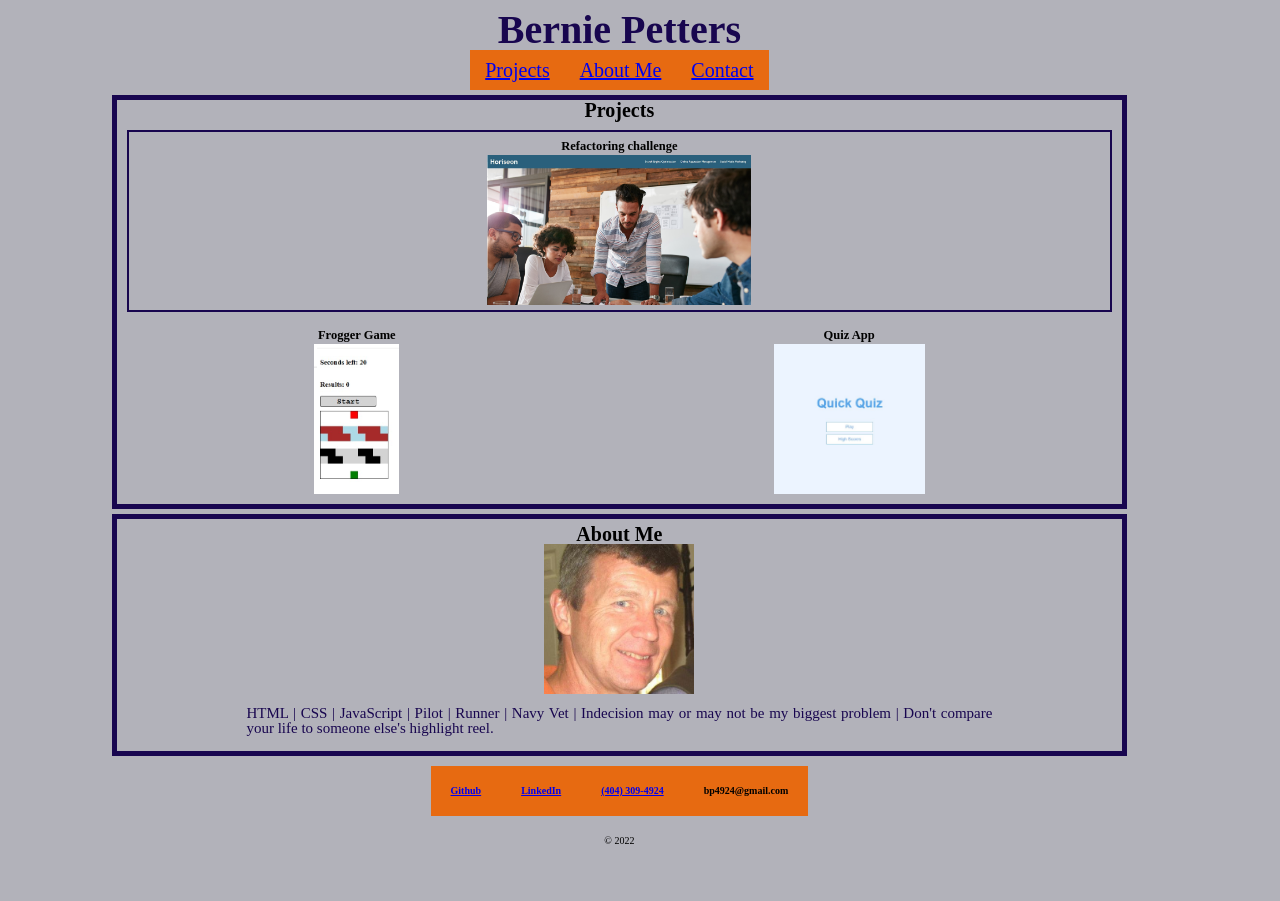
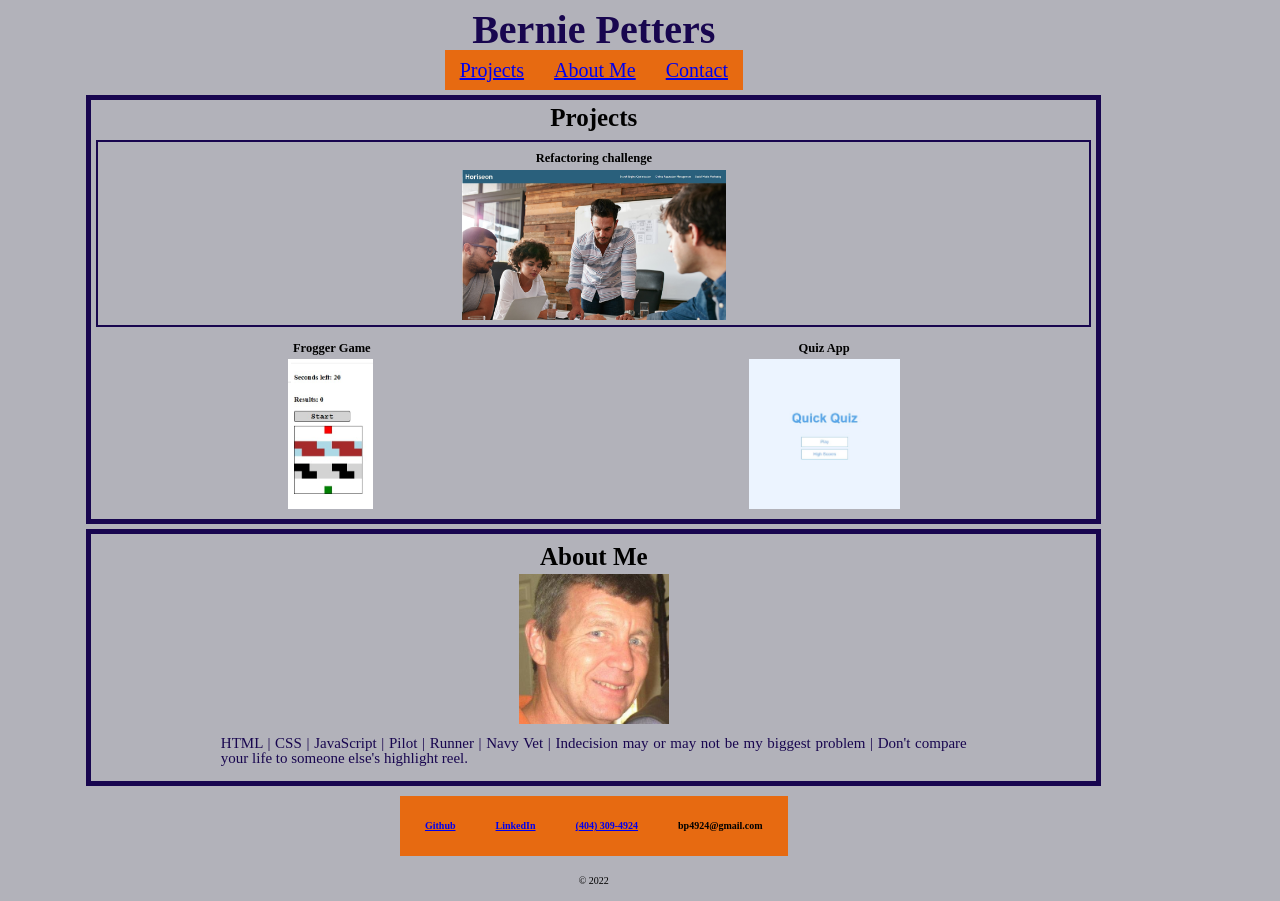
Before and after one commit to bp4924/BP-Portfolio, a plain HTML site: page index.html in a window 1280 px wide. Before the commit the page ends 861 px from the top, so only its background shows below. Drawn offline with Linux system fonts and the light colour scheme.

Commit message:
style touch-up

```diff
--- a/Assets/css/style.css
+++ b/Assets/css/style.css
@@ -17,9 +17,9 @@ body {
   background-color: var(--pale);
   display: flex;
   flex-direction: column;
+  justify-content: center;
   align-items: center;
-  justify-content: flex-start;
-  width: 96vw;
+  width: 92vw;
   margin: 0.5rem;
   padding: 0.5rem;
 }
@@ -31,14 +31,16 @@ h1 {
 
 h2 {
   text-align: center;
-  font-size: 2rem;
+  font-size: 2.5rem;
+  padding: 0.5rem;
 }
 
 h3 {
   text-align: center;
   font-size: 1.25rem;
-  padding: 0.25rem;
+  padding: 0.5rem;
 }
+
 ul {
   list-style: none;
 }
@@ -52,9 +54,10 @@ header {
 }
 
 main {
-  height: 120%;
+  height: fit-content;
 }
 
+/* Navigation bar*/
 .nav-bar {
   display: flex;
   flex-direction: row;
@@ -69,6 +72,7 @@ main {
   color: var(--light);
 }
 
+/* Projects */
 .screen-shots {
   margin: 0.5rem 0;
   border: 0.5rem solid var(--dark);
@@ -81,7 +85,7 @@ main {
   justify-content: center;
   border: 0.2rem solid var(--dark);
   padding: 0.5rem;
-  margin: 1rem;
+  margin: 0.5rem;
 }
 
 .other-projects {
@@ -109,6 +113,7 @@ img {
   max-height: 15rem;
 }
 
+/* Bio pic & blurb */
 .about-me {
   display: flex;
   flex-direction: column;
@@ -128,14 +133,12 @@ img {
   font-size: 1.5rem;
 }
 
-footer {
-  margin: 1rem;
-}
-
+/* contact links */
 .contact-bar {
   display: flex;
   flex-direction: row;
   margin: 1rem;
+  padding: 0.5rem;
   background-color: var(--light);
 }
 
@@ -144,3 +147,7 @@ footer {
   font-weight: bolder;
   font-size: 1rem;
 }
+
+footer {
+  margin: 1rem;
+}
--- a/index.html
+++ b/index.html
@@ -5,7 +5,7 @@
     <meta name="viewport" content="width=device-width, initial-scale=1.0" />
     <link rel="stylesheet" type="text/css" href="Assets/css/reset.css" />
     <link rel="stylesheet" type="text/css" href="Assets/css/style.css" />
-    <title>Portfolio</title>
+    <title>BP-Portfolio</title>
   </head>
 
   <body>
```
